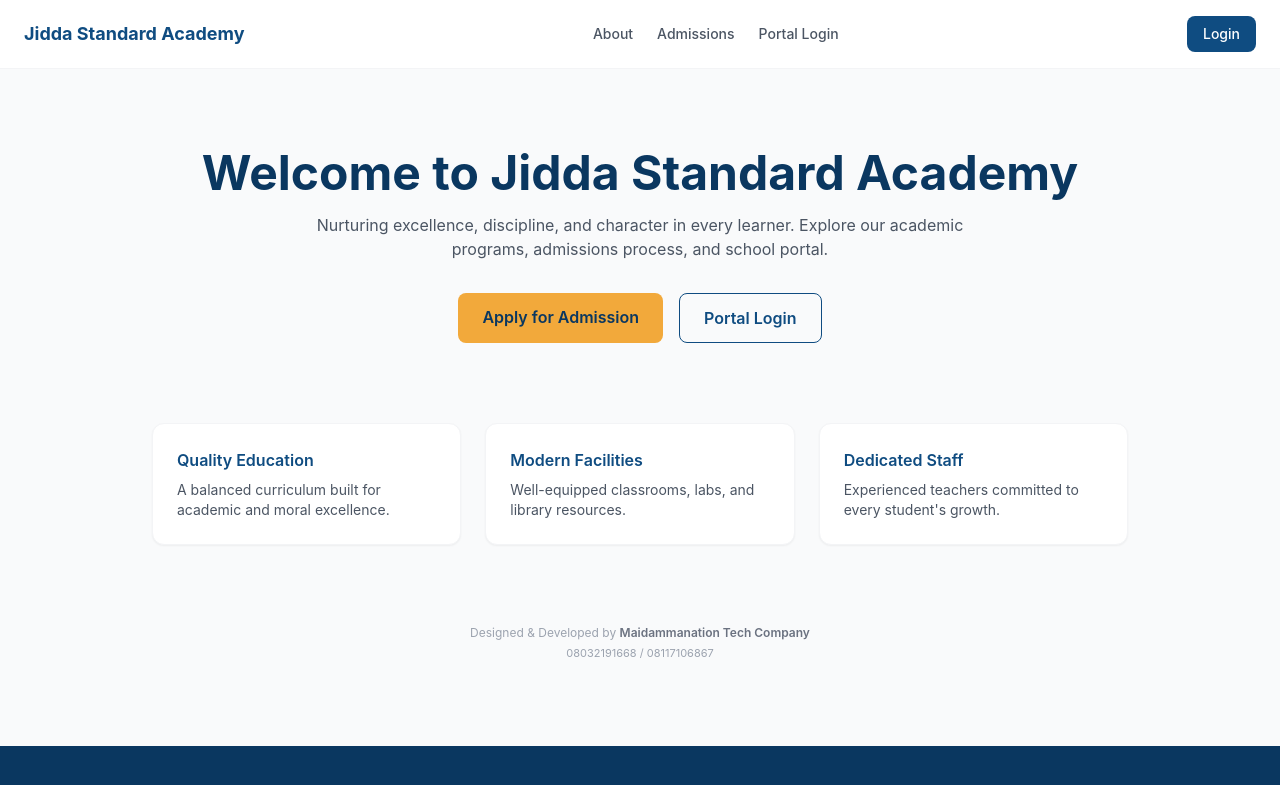
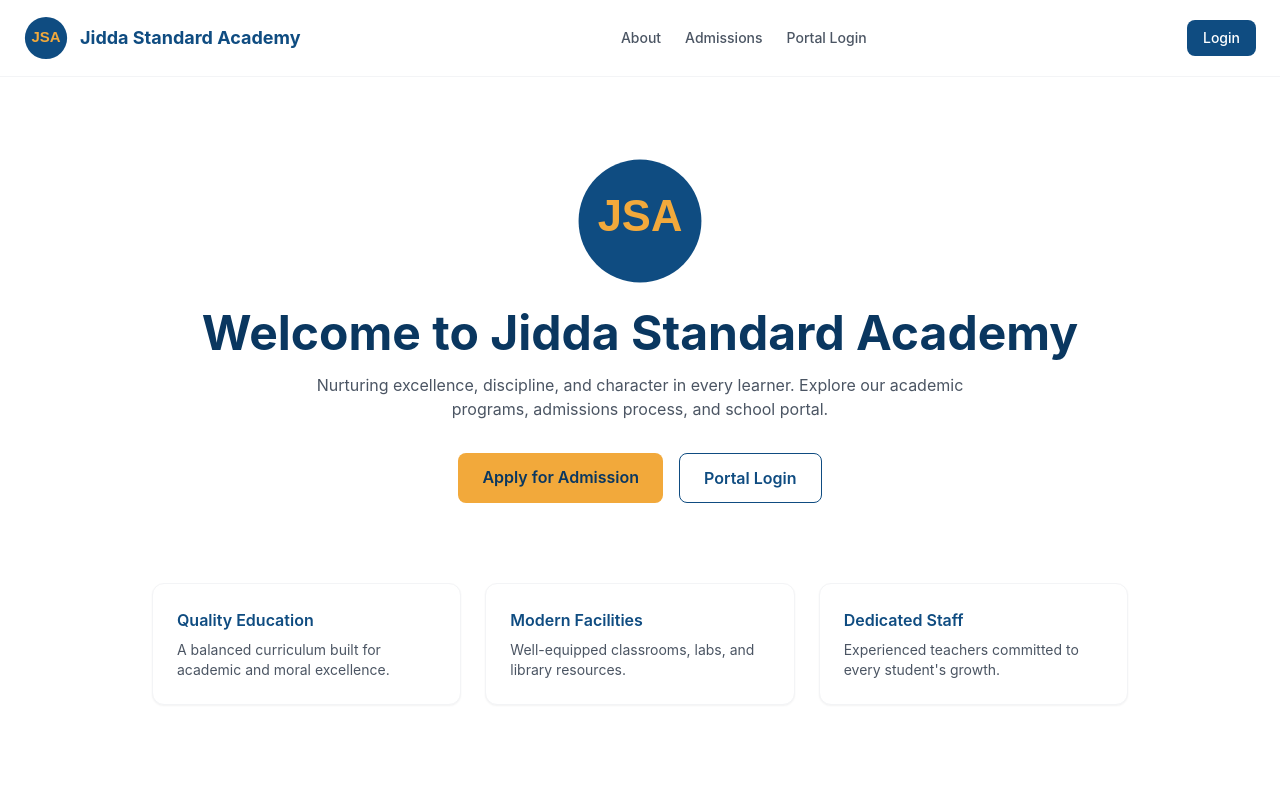
Before and after one commit to Maidammanation/jsa-portal, a Next.js app: page / in a window 1280 px wide. Shown: the top 785 px of the page. Built offline with nearby package versions, Linux system fonts and the light colour scheme.

Commit message:
Update page.tsx

```diff
--- a/app/page.tsx
+++ b/app/page.tsx
@@ -1,20 +1,37 @@
+import Image from "next/image";
 import Link from "next/link";
 import Footer from "@/components/Footer";
 import { SCHOOL } from "@/settings/config";
 
 export default function HomePage() {
   return (
-    <div className="min-h-screen flex flex-col">
+    <div className="min-h-screen flex flex-col bg-white">
       <header className="flex items-center justify-between px-6 py-4 border-b border-gray-100 bg-white">
-        <span className="font-bold text-brand text-lg">{SCHOOL.name}</span>
+        <div className="flex items-center gap-3">
+          <div className="relative w-11 h-11 shrink-0">
+            <Image
+              src={SCHOOL.logoPath}
+              alt={`${SCHOOL.name} logo`}
+              fill
+              priority
+              className="object-contain"
+            />
+          </div>
+
+          <span className="font-bold text-brand text-lg">
+            {SCHOOL.name}
+          </span>
+        </div>
 
         <nav className="hidden sm:flex gap-6 text-sm font-medium text-gray-600">
           <Link href="/website/about" className="hover:text-brand">
             About
           </Link>
+
           <Link href="/website/admissions" className="hover:text-brand">
             Admissions
           </Link>
+
           <Link href="/login" className="hover:text-brand">
             Portal Login
           </Link>
@@ -30,6 +47,18 @@ export default function HomePage() {
 
       <main className="flex-1">
         <section className="max-w-5xl mx-auto px-6 py-20 text-center">
+          <div className="flex justify-center mb-6">
+            <div className="relative w-28 h-28 sm:w-32 sm:h-32">
+              <Image
+                src={SCHOOL.logoPath}
+                alt={`${SCHOOL.name} logo`}
+                fill
+                priority
+                className="object-contain"
+              />
+            </div>
+          </div>
+
           <h1 className="text-3xl sm:text-5xl font-bold text-brand-dark mb-4">
             Welcome to {SCHOOL.name}
           </h1>
@@ -75,14 +104,19 @@ export default function HomePage() {
               key={f.title}
               className="bg-white rounded-card shadow-sm border border-gray-100 p-6 text-left"
             >
-              <p className="font-semibold text-brand mb-2">{f.title}</p>
-              <p className="text-sm text-gray-600">{f.body}</p>
+              <p className="font-semibold text-brand mb-2">
+                {f.title}
+              </p>
+
+              <p className="text-sm text-gray-600">
+                {f.body}
+              </p>
             </div>
           ))}
         </section>
       </main>
 
-      {/* Portal Developer Credit */}
+      {/* Developer Credit */}
       <div className="text-center pb-5 px-4">
         <p className="text-xs text-gray-400">
           Designed &amp; Developed by{" "}
```
